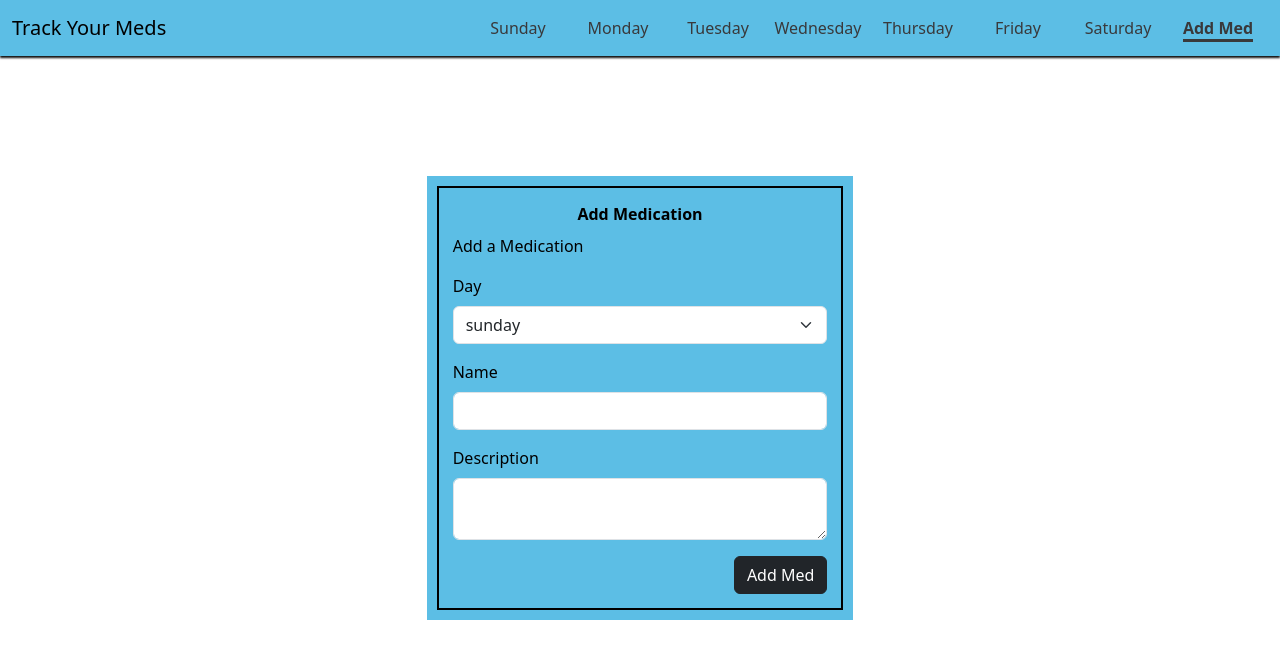
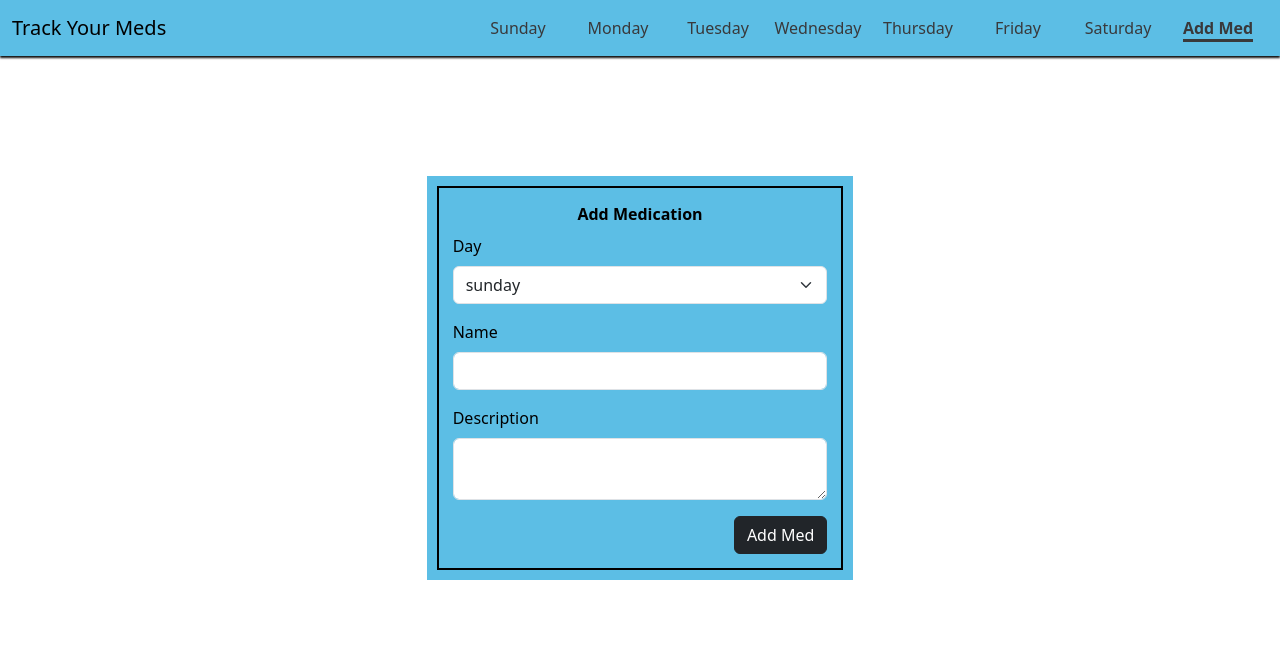
Before and after one commit to pdimaano/med-tracker, a React (Create React App) app: page /add in a window 1280 px wide. Shown: the top 658 px of the page. Built offline with nearby package versions, Linux system fonts and the light colour scheme; data requests are answered from the project's data file.

Commit message:
removed redundant card text from form

```diff
--- a/src/MedForm.js
+++ b/src/MedForm.js
@@ -4,7 +4,6 @@ import {
   Card,
   CardBody,
   CardTitle,
-  CardText,
   Button,
   Form,
   Label,
@@ -51,7 +50,6 @@ function MedForm({ addMed }) {
       <Card>
         <CardBody>
           <CardTitle className="fw-bold text-center">Add Medication</CardTitle>
-          <CardText>Add a Medication</CardText>
 
           <Form onSubmit={handleSubmit}>
             <div className="mb-3">
```
